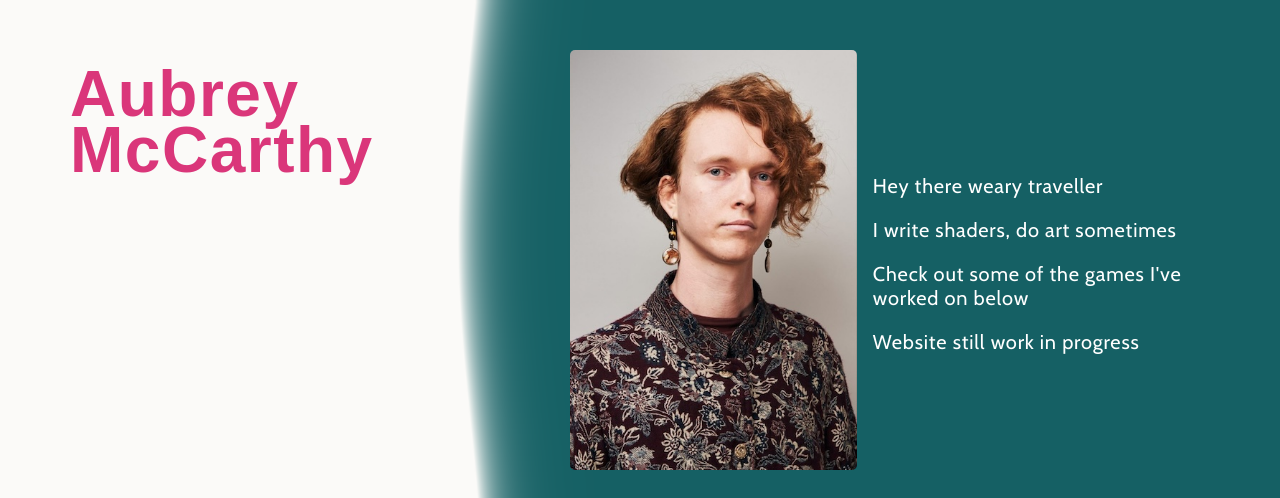
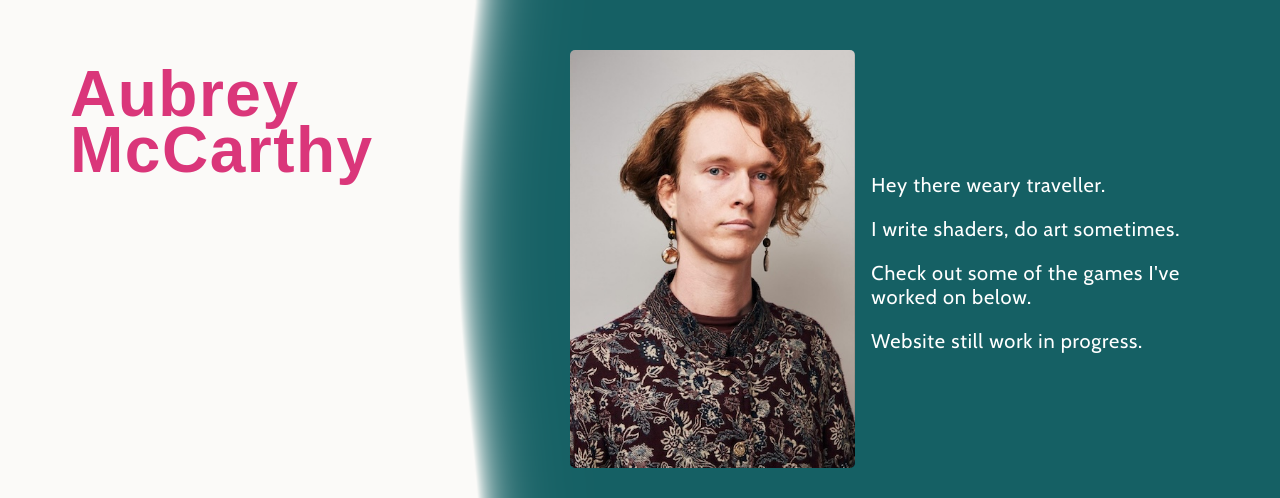
Before and after one commit to AubreyMcCarthy/aubrey.github.io, a plain HTML site: page index.html in a window 1280 px wide. Shown: the top 498 px of the page. Drawn offline with Linux system fonts and the light colour scheme; animation ran at ten frames a second; a web font is replaced by a local one.

Commit message:
added some full stops

```diff
--- a/index.html
+++ b/index.html
@@ -25,10 +25,10 @@
 					<img  src="Images/me.jpg" width="100%" height="auto">
 				</div>
 				<div id="special-bio">
-					<p>Hey there weary traveller</p>
-					<p>I write shaders, do art sometimes</p>
-					<p>Check out some of the games I've worked on below</p>
-					<p>Website still work in progress</p>
+					<p>Hey there weary traveller.</p>
+					<p>I write shaders, do art sometimes.</p>
+					<p>Check out some of the games I've worked on below.</p>
+					<p>Website still work in progress.</p>
 				</div>
 			</div>
 		</div>
@@ -120,7 +120,7 @@
 				<p>While working on OlliOlli World, Roll7 had another team prototyping Rollerdrome. <strong>I wrote the
 						<em>No Comply Renderer</em> to be flexible and support the art styles of both OlliOlli World and
 						Rollerdrome at the same time.</strong></p>
-				<p>Rollerdrome is a fast and blisteringly fun combat chess game on rollerskates. If Tony Hawk Pro Skater
+				<p>Rollerdrome is the Bafta winning, fast and blisteringly fun combat chess game on rollerskates. If Tony Hawk Pro Skater
 					and Doom had a baby, it would probably look like Rollerdrome.</p>
 				<p>Rollerdrome targeting next gen meant there was extra graphics headroom. Which meant getting to write
 					additional rendering features like a decal system. As well as <strong>writing the core shaders for
```
